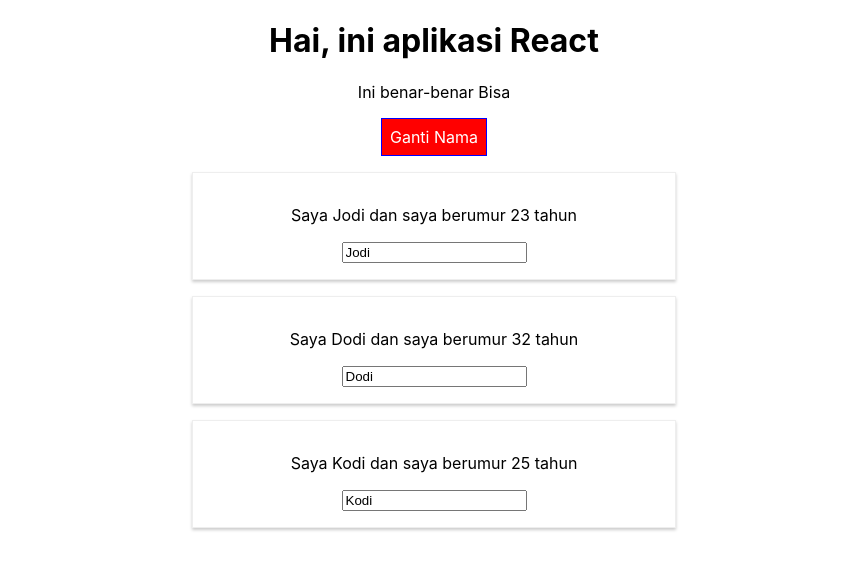
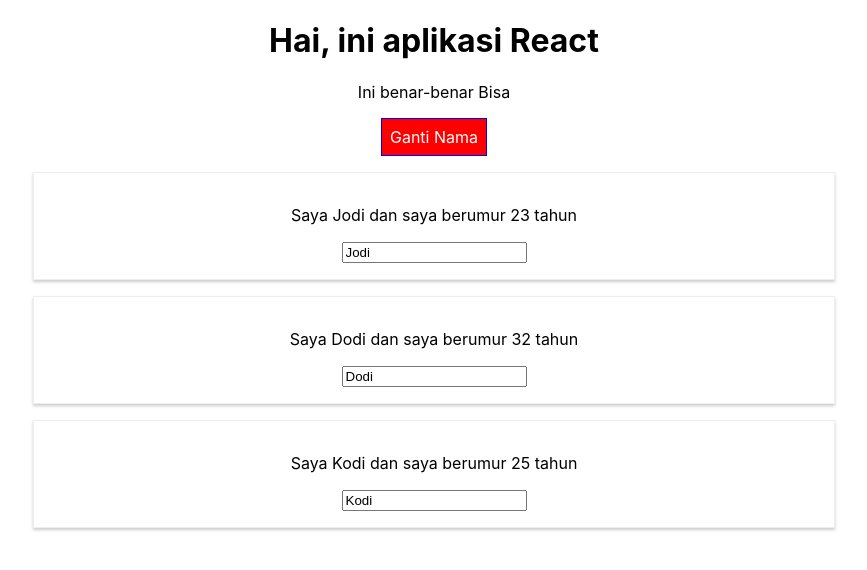
Before and after one commit to nyunpar/react-complete-guide, a React (Create React App) app: page / in a window 1280 px wide. Both pictures are taken after a click on the button "Ganti Nama". Shown: the top 570 px of the page, without its empty margins (206-1073 px from the left). Built offline with nearby package versions, Linux system fonts and the light colour scheme.

Commit message:
css module

```diff
--- a/src/App.js
+++ b/src/App.js
@@ -1,6 +1,6 @@
 import React,{Component} from 'react';
-import Radium,{StyleRoot} from 'radium';
-import './App.css';
+ // eslint-disable-next-line
+import  Classes from './App.module.css';
 import  Person from './Person/Person';
 
 class App extends Component {
@@ -41,10 +41,7 @@ class App extends Component {
       border: '1px solid blue',
       padding :'8px',
       cursor:'pointer',
-      ':hover':{
-        backgroundColor:'lightgreen',
-        color:'black'
-      }
+
     };
     let persons = null;
     if (this.state.showPersons){
@@ -61,24 +58,20 @@ class App extends Component {
         </div>
       );
       style.backgroundColor = 'red';
-      style[':hover'] = {
-        backgroundColor:'salmon',
-        color:'black'
-      }
+
     }
 
     let classes =[];
     if(this.state.persons.length <= 2 ){
-      classes.push("red");
+      classes.push(Classes.red);
     }
     if(this.state.persons.length <= 1 ){
-      classes.push("bold");
+      classes.push(Classes.bold);
     }
 
 
     return (
-      <StyleRoot>
-        <div className="App">
+      <div className={Classes.App}>
         <h1>Hai, ini aplikasi React</h1>
         <p className ={classes.join(' ')}>Ini benar-benar Bisa</p>
         <button
@@ -86,10 +79,9 @@ class App extends Component {
           onClick={this.HilangkanNamaHandle}>Ganti Nama</button>
           {persons}
       </div>
-      </StyleRoot>
     );
     //return React.createElement('div',{className:'App'},React.createElement('h1',null, 'Apakah ini bisa ditampilkan?'));
   }
 }
 
-export default Radium(App);
+export default App;
--- a/src/Person/Person.js
+++ b/src/Person/Person.js
@@ -1,15 +1,9 @@
 import React from 'react';
-import Radium from 'radium';
 import './Person.css';
 
 const person = (props)=> {
-    const style={
-        '@media(min-width: 500px)':{
-            width:'450px'
-        }
-    };
     return (
-        <div className="Person" style={style}>
+        <div className="Person" >
             <p onClick ={props.click}> Saya {props.nama} dan saya berumur {props.umur} tahun</p>
             <p>{props.children}</p>
             <input type="text" onChange={props.changed} value = {props.nama}/>
@@ -18,4 +12,4 @@ const person = (props)=> {
         )
 }
 
-export default Radium(person);
+export default person;
```
Also changed, not shown: src/App.module.css (renamed from src/App.css), src/Person/Person.css (line endings or trailing spaces). Lines whose indentation alone changed are shown as unchanged.
